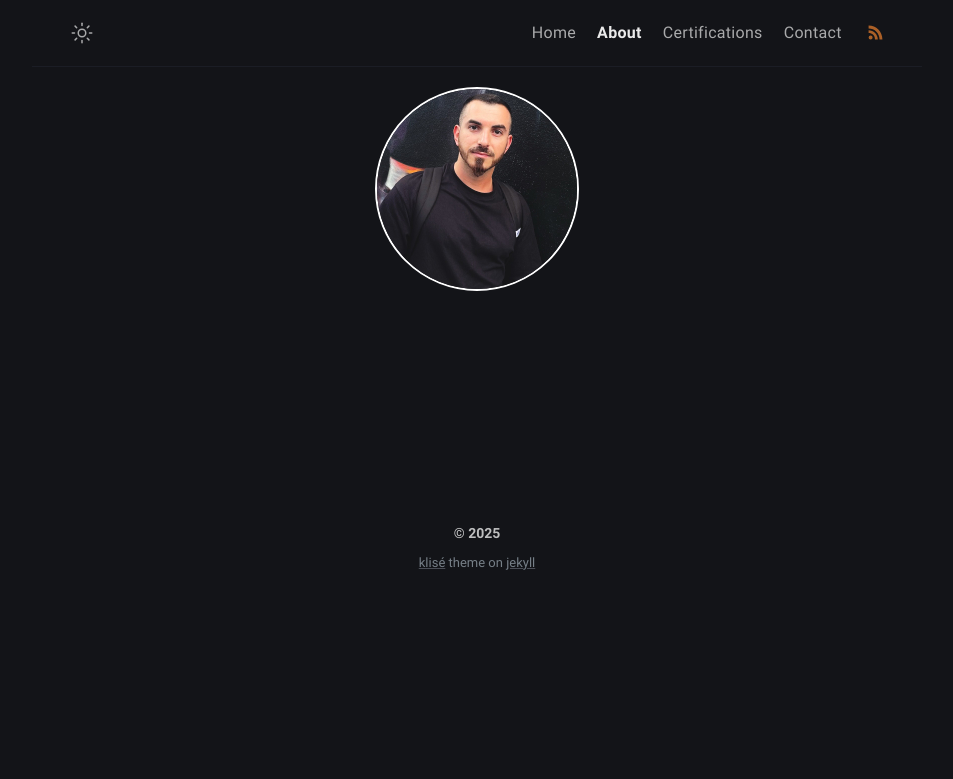
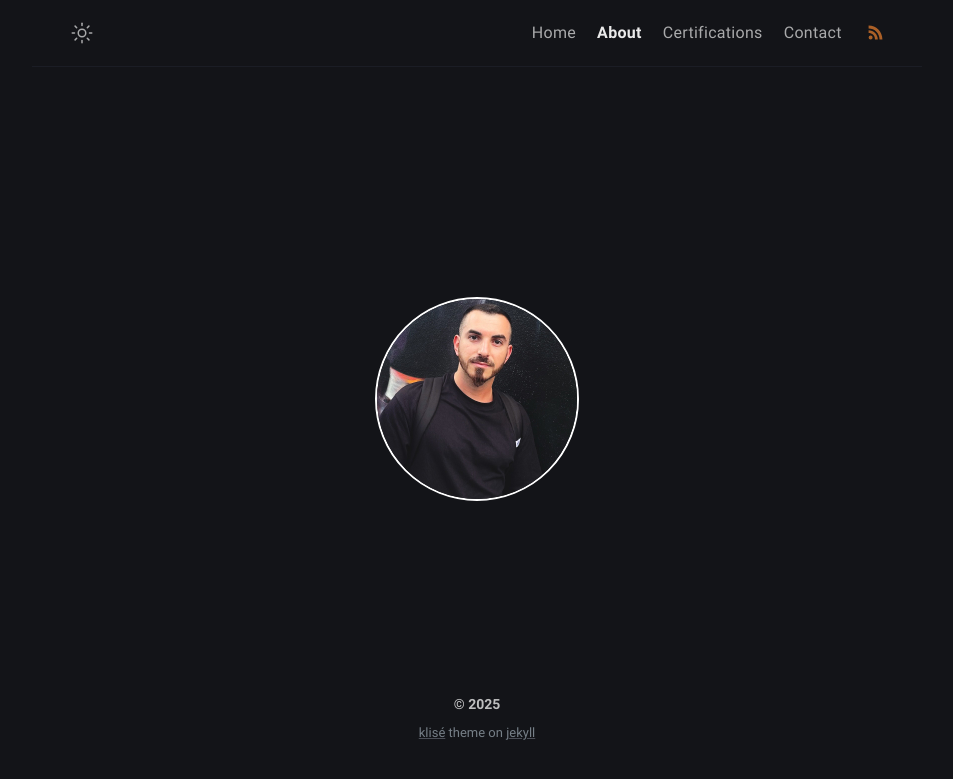
Before and after one commit to Extravenger/extravenger.github.io, a Jekyll site: the page built from about.md, in a window 1280 px wide. Shown: the top 779 px of the page, without its empty margins (163-1116 px from the left). Built offline with Jekyll 4.4.1, drawn with Linux system fonts in a browser that asks for light colours.

Commit message:
Update about.html

```diff
--- a/_layouts/about.html
+++ b/_layouts/about.html
@@ -32,12 +76,10 @@
         <!-- Image with fixed size and responsive adjustments -->
         <img src="https://extravenger.github.io/assets/img/amit.jpg" alt="Profile Image" class="profile-image" />
 
-        <!-- Typing effect container -->
-        <h1 class="typing-animation">$ whoami</h1>
-
-        <!-- Text below that will appear after $ whoami typing -->
-        <div id="description" class="hidden-text">
-          <p>I'm Amit Mor, and I’m working as an Adversarial Tactics Expert at <a href="https://www.sygnia.co" target="_blank" rel="noopener noreferrer">Sygnia</a>.<br>My journey in cybersecurity began as a SOC Analyst back in 2021, where I gained valuable experience in monitoring and defending networks.<br>However, I always had a passion for the offensive side of the field, so I transitioned to Penetration Testing.<br>Red Teaming has always been my ultimate goal, and today? Today, I’m living that aspiration.</p>
+        <!-- Title and description -->
+        <div class="text-container">
+          <h1></h1> <!-- Title will be set by JS -->
+          <p></p> <!-- Paragraph will be set by JS -->
         </div>
       </div>
     </main>
@@ -56,8 +98,8 @@
       display: flex;
       flex-direction: column;
       align-items: center;
-      justify-content: flex-start;  /* Adjusted to start from the top */
-      height: 100%;
+      justify-content: center;
+      height: 100%;  /* Remove fixed 100vh to allow content to adjust naturally */
       text-align: center;
       padding: 20px;
     }
@@ -69,103 +111,55 @@
       justify-content: center;
     }
 
-    /* Typing Animation */
-    .typing-animation {
-      font-size: 2rem;
-      border-right: 2px solid #fff;
-      white-space: nowrap;
-      overflow: hidden;
-      width: 0;
-      animation: typing 2s steps(8), blink 0.7s step-end infinite;
+    .text-container {
+      display: flex;
+      flex-direction: column;
+      justify-content: center;
+      align-items: center;
+      padding: 10px;
     }
 
-    @keyframes typing {
-      from { width: 0; }
-      to { width: 8ch; }
+    h1 {
+      margin-bottom: 10px;
+      font-size: 2rem;
     }
 
-    @keyframes blink {
-      50% {
-        border-color: transparent;
-      }
+    p {
+      font-size: 1.1rem;
+      max-width: 600px;
+      line-height: 1.6;
+      text-align: center;
+      margin: 0; /* Prevent shifting due to text size changes */
+      white-space: pre-line; /* Ensure new lines are respected in the typing effect */
     }
 
-    /* Image Styling */
+    /* Image Styling with fixed size */
     .profile-image {
-      width: 200px;
-      height: 200px;
+      width: 200px;   /* Fixed size */
+      height: 200px;  /* Fixed size */
       margin-bottom: 20px;
       border-radius: 50%;
       border: 2px solid #fff;
-      object-fit: cover;
-      transition: transform 0.3s ease;
-    }
-
-    .profile-image:hover {
-      transform: scale(1.05);
+      object-fit: cover;  /* Ensures the image doesn't get stretched or squished */
     }
 
     /* Adjust layout on smaller screens */
     @media (max-width: 600px) {
       .profile-image {
-        width: 150px;
-        height: 150px;
+        width: 150px;   /* Smaller size on mobile */
+        height: 150px;  /* Smaller size on mobile */
       }
-      .typing-animation {
-        font-size: 1.5rem;
+      h1 {
+        font-size: 1.5rem;  /* Adjust heading size for mobile */
+      }
+      p {
+        font-size: 1rem;  /* Adjust paragraph size for mobile */
       }
       .wrapper {
-        padding: 10px;
+        padding: 10px; /* Reduce padding on mobile */
       }
-    }
-
-    /* Initially hide the description text */
-    .hidden-text {
-      display: none;
-      margin-top: 20px;
-      font-size: 1.1rem;
-      max-width: 600px;
-      line-height: 1.6;
-      text-align: center;
-    }
-
-    /* Visible after the typing animation completes */
-    .visible-text {
-      display: block;
-      animation: fadeIn 2s ease-in-out;
-    }
-
-    @keyframes fadeIn {
-      from { opacity: 0; }
-      to { opacity: 1; }
     }
   </style>
 
-  <script>
-    // Typing Effect Script
-    document.addEventListener("DOMContentLoaded", function() {
-      const text = "$ whoami";
-      const typingElement = document.querySelector(".typing-animation");
-      const descriptionElement = document.getElementById("description");
-      let index = 0;
-
-      function type() {
-        if (index < text.length) {
-          typingElement.textContent += text.charAt(index);
-          index++;
-          setTimeout(type, 200); // Typing speed
-        } else {
-          // Once typing is finished, show the description text
-          setTimeout(() => {
-            descriptionElement.classList.add("visible-text");
-          }, 500); // Short delay before text appears
-        }
-      }
-
-      // Start typing after a short delay to ensure visibility
-      setTimeout(type, 500);
-    });
-  </script>
-
 </body>
 </html>
```
Also changed, not shown: other parts of _layouts/about.html (+44 -0 lines).
